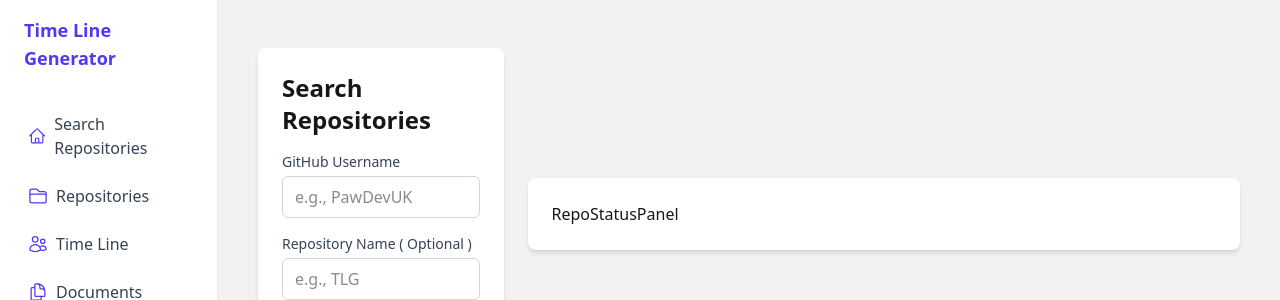
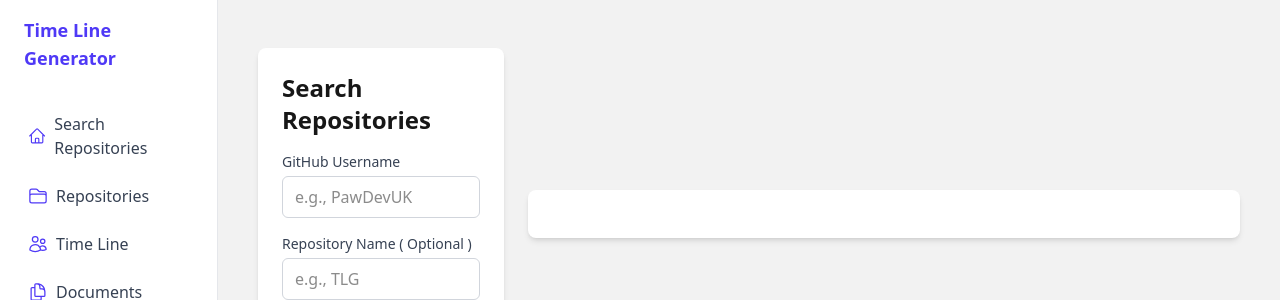
Before and after one commit to PawDevUK/TLG, a Next.js app: page /search in a window 1280 px wide. Shown: the top 300 px of the page. Built offline with nearby package versions, Linux system fonts and the light colour scheme.

Commit message:
Refactor: Simplify RepoStatusPanel component by removing unnecessary markup

```diff
--- a/app/search/RepoStatusPanel.tsx
+++ b/app/search/RepoStatusPanel.tsx
@@ -1,9 +1,5 @@
 import React from 'react';
 
 export default function RepoStatusPanel() {
-	return (
-		<div className='bg-white rounded-lg shadow-md p-6 flex-1 w-1/2'>
-			<div>RepoStatusPanel</div>
-		</div>
-	);
+	return <div className='bg-white rounded-lg shadow-md p-6 flex-1 w-1/2'></div>;
 }
```
